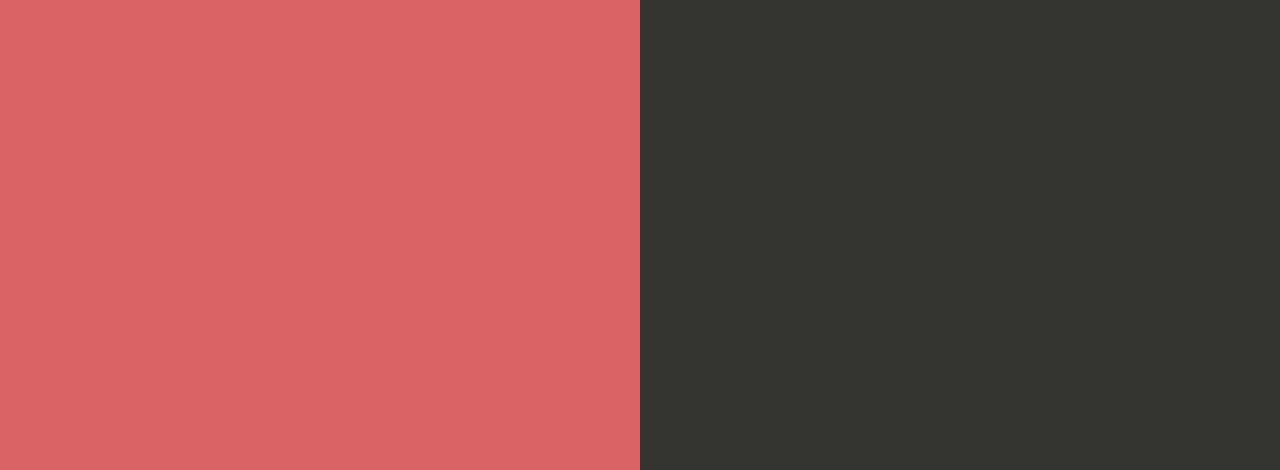
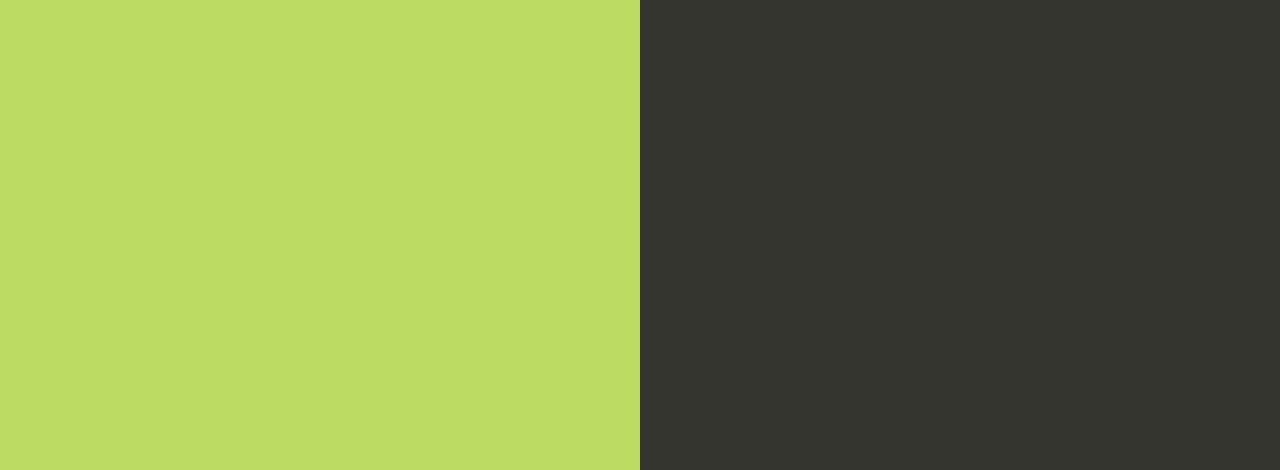
Before and after one commit to ankrish004/codepipe, a website: page index.html in a window 1280 px wide. Shown: the part 330-800 px from the top of the page. Drawn offline with Linux system fonts and the light colour scheme.

Commit message:
to the green

```diff
--- a/index.html
+++ b/index.html
@@ -35,7 +35,7 @@
 
         text-align: right;
         padding-top: 11em;
-        background-color: rgb(219, 98, 98);
+        background-color: rgb(187, 219, 98);
 
       }
       .textColumn p {
```
